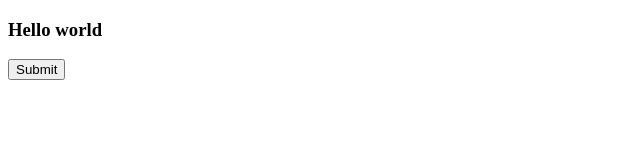
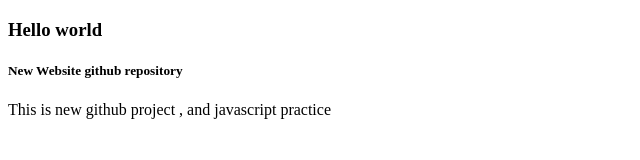
Before and after one commit to kyachingprue/my-new-Javascript, a plain HTML site: page index.html in a window 1280 px wide. Shown: the whole page, without its empty margins (0-640 px from the left). Drawn offline with Linux system fonts and the light colour scheme.

Commit message:
new commit

```diff
--- a/index.html
+++ b/index.html
@@ -9,7 +9,8 @@
 
 <body>
   <h3>Hello world</h3>
-  <button>Submit</button>
+  <h5>New Website github repository</h5>
+  <p>This is new github project , and javascript practice</p>
 </body>
 
 </html>
```
Also changed, not shown: CSS/style.css (added).
